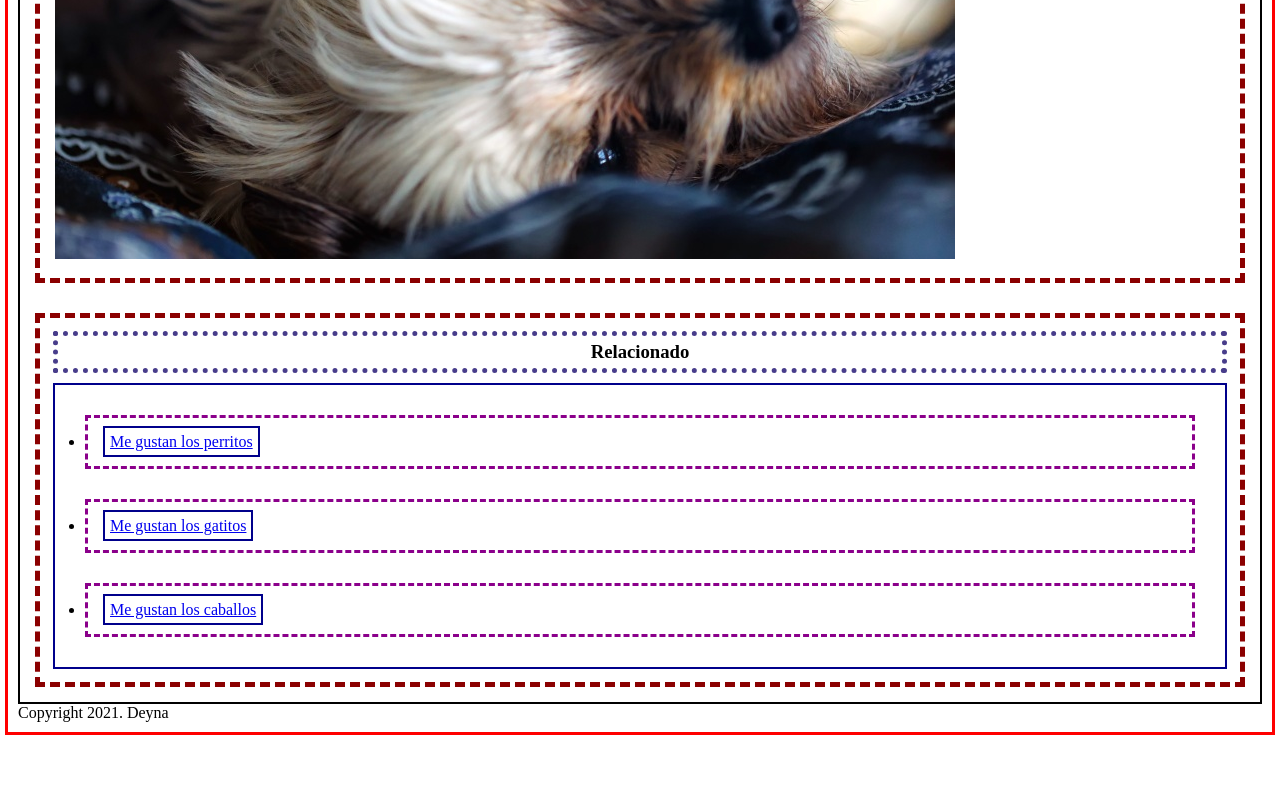
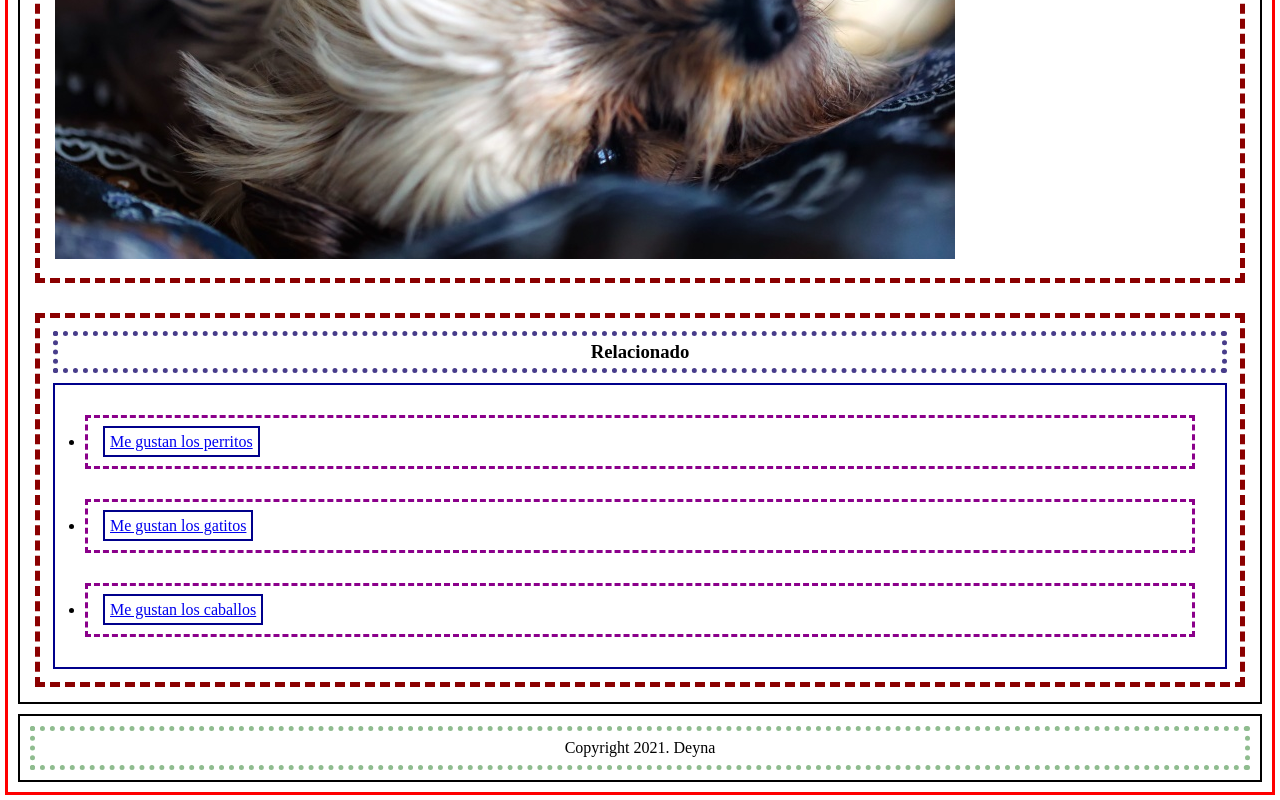
Before and after one commit to denasGarcia/miPrimeraWeb, a plain HTML site: page SRC/index.html in a window 1280 px wide. Shown: the part 981-1781 px from the top of the page. Before the commit the page ends 1721 px from the top, so only its background shows below. Drawn offline with Linux system fonts and the light colour scheme; a web font is replaced by a local one.

Commit message:
Agregando estructura de footer

```diff
--- a/SRC/index.html
+++ b/SRC/index.html
@@ -60,8 +60,8 @@
         </aside>
     </main>
     <!--Aquí comienza el pie de página-->
-    <footer>
-        <p>Copyright 2021. Deyna</p>
+    <footer id="footerContent">
+        <p id="copyright_Footer">Copyright 2021. Deyna</p>
     </footer>
     </body>
 </html>
--- a/SRC/style.css
+++ b/SRC/style.css
@@ -99,3 +99,16 @@ nav {
     border: 2px solid darkblue;
     padding: 5px;
 }
+
+/*Estilos del footer*/
+#footerContent {
+    margin-top: 10px;
+    border: 2px solid black;
+    padding: 10px;
+}
+
+#copyright_Footer {
+    border: 5px dotted darkseagreen;
+    padding: 8px;
+    text-align: center;
+}
```
